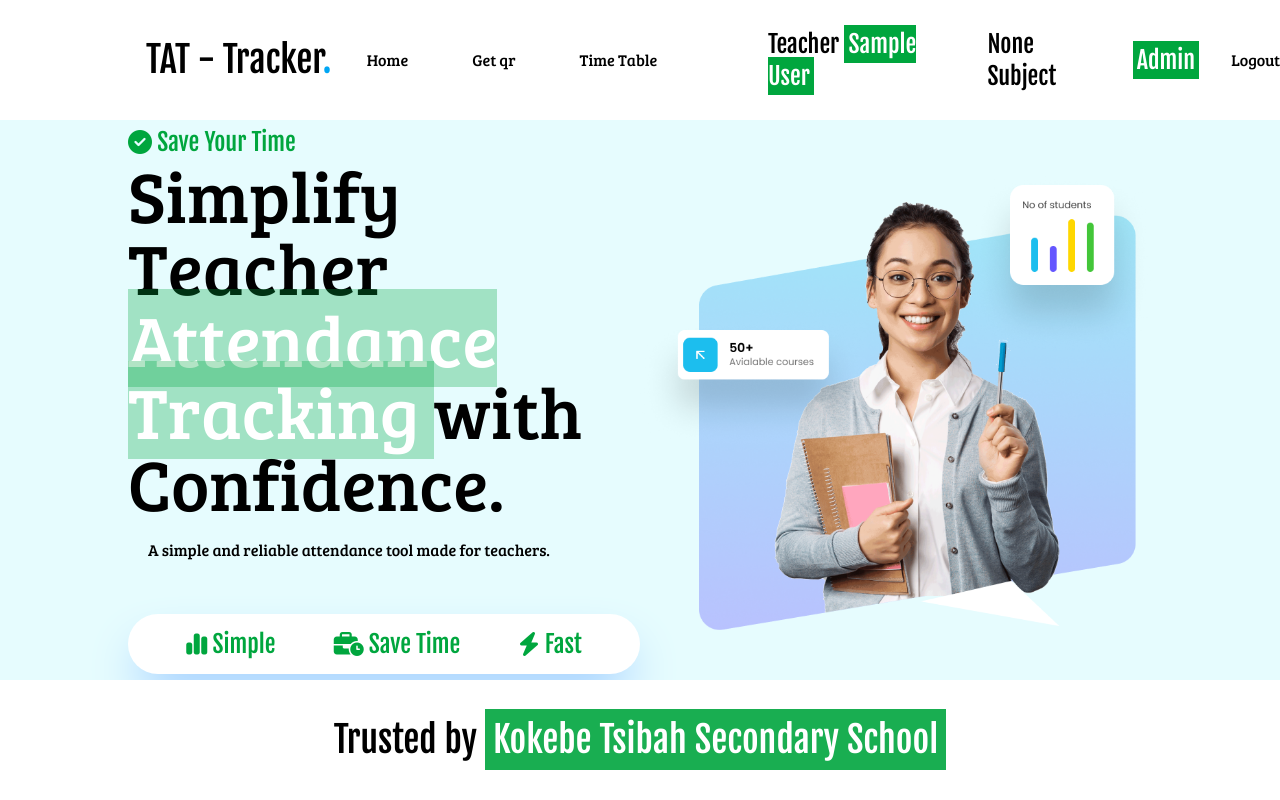
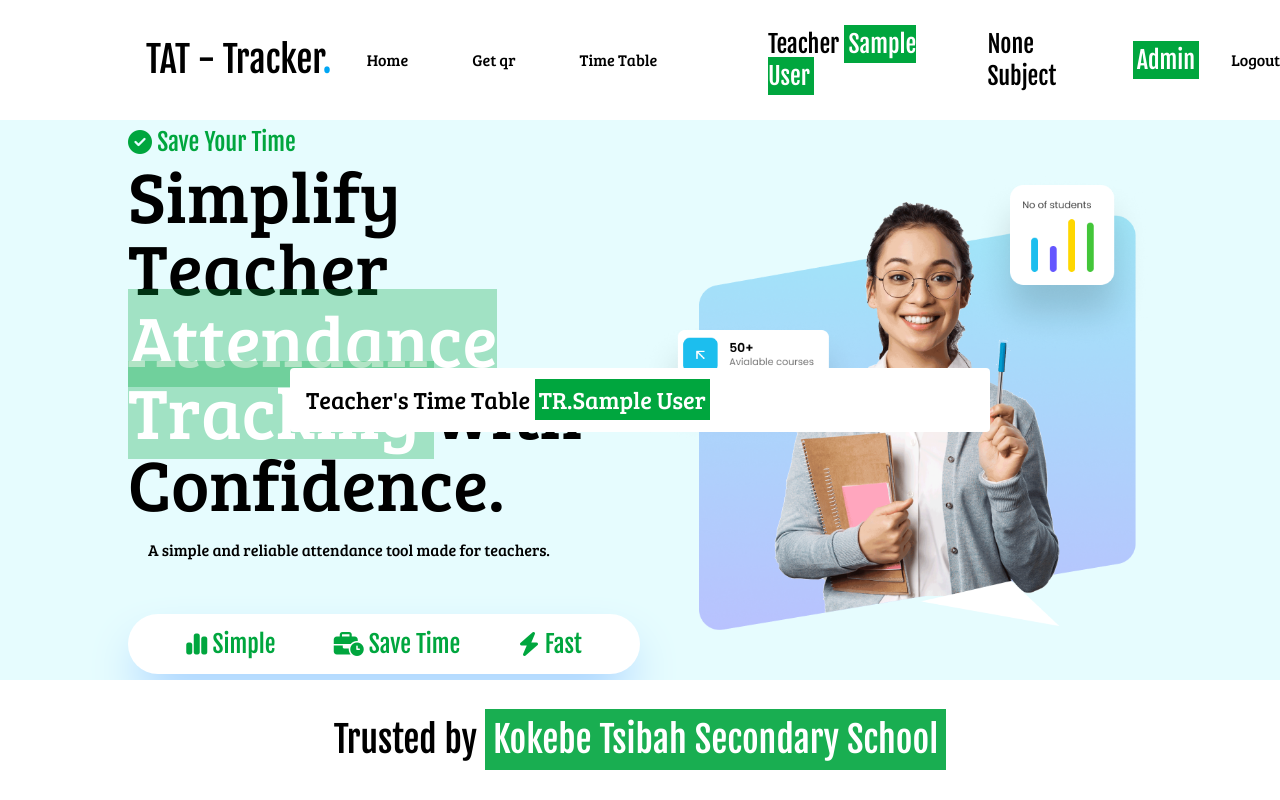
Before and after one commit to AlazarBekele/Teachers-Attendance-Tracker, a Django app: page / in a window 1280 px wide. Run offline with Django 5.2, Linux system fonts and the light colour scheme; the visitor is signed in with stand-in values (Sample User, id 1); style sheets or scripts are compiled from the project's sources.

Commit message:
Style: Add Custom animation

```diff
--- a/Tracker/templates/include/Landing/HeroBanner.html
+++ b/Tracker/templates/include/Landing/HeroBanner.html
@@ -2,7 +2,7 @@
 
 <div class="relative">
 
-    <div class="w-full h-screen grid grid-flow-col grid-rows-[120px_1fr_120px]">
+    <div id="NavActive" class="w-full h-screen grid grid-flow-col grid-rows-[120px_1fr_120px]">
 
         <div class="NavBar w-full h-[120px] bg-white flex justify-between items-center">
 
@@ -99,8 +99,11 @@
 
     <div class="w-[700px] absolute left-1/2 top-1/2 -translate-x-1/2 -translate-y-1/2 AttendanceModel">
 
-        <div class="w-full h-5/3 bg-green-600">
-            <p>Lorem ipsum dolor sit, amet consectetur adipisicing elit. Magni tenetur officiis quas nemo dolorem, hic id saepe, ea perspiciatis deserunt assumenda sequi maxime voluptate asperiores nobis libero. Tempore, vero temporibus?</p>
+        <div class="w-full p-4 rounded-sm h-5/3 bg-white">
+            <p class="bree_serif_regular text-2xl">Teacher's Time Table <span class="bg-green-600 text-white p-1 text-2xl"> TR.{{ request.user.first_name }} {{ request.user.last_name }}</span></p>
+            <div>
+
+            </div>
         </div>
 
     </div>
--- a/Tracker/templates/index.html
+++ b/Tracker/templates/index.html
@@ -12,10 +12,12 @@
     <script>
         const timeTable = document.querySelector('.AttendanceModel');
         const btn = document.getElementById('openTimeTable');
+        const navactive = document.getElementById('NavActive')
 
         btn.addEventListener('click', () => {
             timeTable.classList.add('AttendanceModel_on');
-            timeTable.classList.remove('AttendanceModel')
+            timeTable.classList.remove('AttendanceModel');
+            navactive.classList.add ('OpacityChange')
         });
     </script>
 </body>
--- a/static/Design/DesignCSS.css
+++ b/static/Design/DesignCSS.css
@@ -1,6 +1,6 @@
 
 .AttendanceModel {
-    display: none;
+    display: block;
 }
 
 .AttendanceModel_on {
@@ -20,3 +20,7 @@
         transform: translateY(0px);
     }
 }
+
+.OpacityChange {
+    opacity: 0.2;
+}
```
